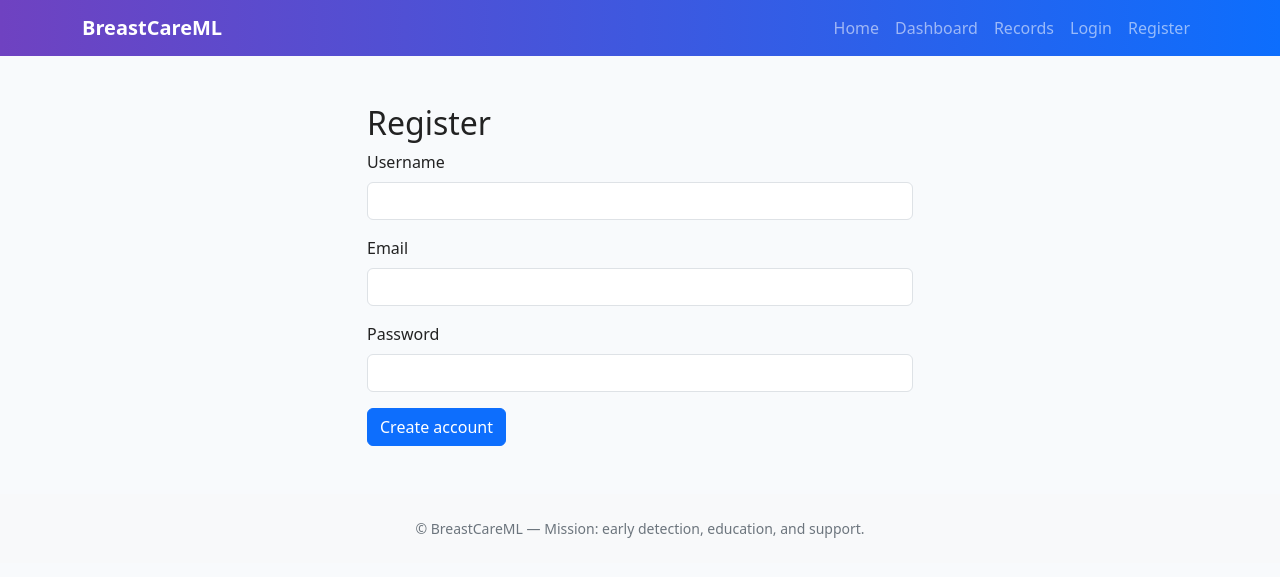
After one commit to andpeacemyself-coder/breast-cancer-ml, a FastAPI app: page /register in a window 1280 px wide. The commit adds this page. Shown: the top 577 px of the page. Run offline with FastAPI, Linux system fonts and the light colour scheme.

Commit message:
Add FastAPI landing page, auth (SQLite), dashboard and records (feature/landing-auth-dashboard)

```diff
--- a/app.py
+++ b/app.py
@@ -1,81 +1,149 @@
+from fastapi import FastAPI, Request, Form, Depends
+from fastapi.responses import RedirectResponse
+from fastapi.staticfiles import StaticFiles
+from fastapi.templating import Jinja2Templates
+from starlette.middleware.sessions import SessionMiddleware
+from sqlalchemy import Column, Integer, String, DateTime, Text, ForeignKey
+from sqlalchemy.orm import declarative_base, relationship, sessionmaker
+from sqlalchemy import create_engine
+from passlib.context import CryptContext
+from datetime import datetime
 import os
 
-from flask import Flask, render_template, request
-import joblib
-import numpy as np
+BASE_DIR = os.path.dirname(__file__)
+DATABASE_URL = os.getenv("DATABASE_URL", f"sqlite:///{os.path.join(BASE_DIR, 'db.sqlite3')}")
+SECRET_KEY = os.getenv("SECRET_KEY", "dev-secret-key-change-me")
 
-app = Flask(__name__)
+app = FastAPI()
+app.add_middleware(SessionMiddleware, secret_key=SECRET_KEY)
+app.mount("/static", StaticFiles(directory="static"), name="static")
 
-# Resolve the model path relative to this file so the app works no matter
-# which directory the server is launched from.
-BASE_DIR = os.path.dirname(os.path.abspath(__file__))
-MODEL_PATH = os.path.join(BASE_DIR, 'cancer_model.pkl')
+templates = Jinja2Templates(directory="templates")
 
-# The 30 cell-measurement features, in the exact order the model was trained on.
-FEATURE_NAMES = [
-    'radius_mean', 'texture_mean', 'perimeter_mean', 'area_mean', 'smoothness_mean',
-    'compactness_mean', 'concavity_mean', 'concave points_mean', 'symmetry_mean', 'fractal_dimension_mean',
-    'radius_se', 'texture_se', 'perimeter_se', 'area_se', 'smoothness_se',
-    'compactness_se', 'concavity_se', 'concave points_se', 'symmetry_se', 'fractal_dimension_se',
-    'radius_worst', 'texture_worst', 'perimeter_worst', 'area_worst', 'smoothness_worst',
-    'compactness_worst', 'concavity_worst', 'concave points_worst', 'symmetry_worst', 'fractal_dimension_worst',
-]
+# Database setup
+Base = declarative_base()
+engine = create_engine(DATABASE_URL, connect_args={"check_same_thread": False})
+SessionLocal = sessionmaker(autocommit=False, autoflush=False, bind=engine)
 
-# Load the trained model once at startup, failing loudly with a clear message
-# rather than crashing with an opaque traceback if the file is missing/corrupt.
-try:
-    model = joblib.load(MODEL_PATH)
-    print(f"[startup] Loaded model from {MODEL_PATH}")
-except Exception as exc:  # noqa: BLE001 - surface any load failure clearly
-    model = None
-    print(f"[startup] WARNING: could not load model at {MODEL_PATH}: {exc}")
+pwd_context = CryptContext(schemes=["bcrypt"], deprecated="auto")
 
+class User(Base):
+    __tablename__ = "users"
+    id = Column(Integer, primary_key=True, index=True)
+    username = Column(String(80), unique=True, nullable=False)
+    email = Column(String(120), unique=True, nullable=False)
+    password_hash = Column(String(200), nullable=False)
+    created_at = Column(DateTime, default=datetime.utcnow)
+    records = relationship("Record", back_populates="owner")
 
-@app.route('/')
-def home():
-    return render_template('index.html')
+    def verify_password(self, password: str) -> bool:
+        return pwd_context.verify(password, self.password_hash)
 
+class Record(Base):
+    __tablename__ = "records"
+    id = Column(Integer, primary_key=True, index=True)
+    user_id = Column(Integer, ForeignKey("users.id"), nullable=False)
+    test_input = Column(Text, nullable=False)
+    result = Column(Text, nullable=True)
+    created_at = Column(DateTime, default=datetime.utcnow)
+    owner = relationship("User", back_populates="records")
 
-@app.route('/predict', methods=['POST'])
-def predict():
-    if model is None:
-        return render_template(
-            'index.html',
-            prediction_text="Error: model not loaded. Ensure cancer_model.pkl is in the app root.",
-        )
+# Create tables
+Base.metadata.create_all(bind=engine)
 
+# Helpers
+def get_db():
+    db = SessionLocal()
     try:
-        # Read every feature, convert to float, and build a (1, 30) array.
-        input_data = [float(request.form[feat]) for feat in FEATURE_NAMES]
-        features_array = np.array([input_data], dtype=float)  # shape (1, 30)
+        yield db
+    finally:
+        db.close()
 
-        prediction = model.predict(features_array)[0]
+def get_current_user(request: Request, db=None):
+    user_id = request.session.get("user_id")
+    if not user_id:
+        return None
+    return db.query(User).filter(User.id == user_id).first()
 
-        # Model outputs 'M'/'B'; also tolerate a numeric convention (1 == malignant).
-        if prediction == 'M' or prediction == 1:
-            result_text = "Malignant (M)"
-        else:
-            result_text = "Benign (B)"
+# Routes
+@app.get("/")
+def index(request: Request):
+    # Landing page
+    return templates.TemplateResponse("index.html", {"request": request})
 
-        return render_template('index.html', prediction_text=result_text)
+@app.get("/register")
+def register_get(request: Request):
+    return templates.TemplateResponse("register.html", {"request": request, "errors": []})
 
-    except KeyError as exc:
-        return render_template(
-            'index.html',
-            prediction_text=f"Error: missing feature value for {exc}.",
-        )
-    except ValueError:
-        return render_template(
-            'index.html',
-            prediction_text="Error: all 30 features must be valid numbers.",
-        )
-    except Exception as exc:  # noqa: BLE001 - last-resort guard for the request
-        return render_template('index.html', prediction_text=f"Error in prediction: {exc}")
+@app.post("/register")
+def register_post(request: Request, username: str = Form(...), email: str = Form(...), password: str = Form(...), db=Depends(get_db)):
+    errors = []
+    if len(username) < 3:
+        errors.append("Username must be at least 3 characters")
+    if "@" not in email or len(email) < 5:
+        errors.append("Enter a valid email address")
+    if len(password) < 6:
+        errors.append("Password must be at least 6 characters")
+    if db.query(User).filter((User.username == username) | (User.email == email)).first():
+        errors.append("User with that username or email already exists")
+    if errors:
+        return templates.TemplateResponse("register.html", {"request": request, "errors": errors})
+    user = User(username=username, email=email, password_hash=pwd_context.hash(password))
+    db.add(user)
+    db.commit()
+    db.refresh(user)
+    request.session["user_id"] = user.id
+    return RedirectResponse(url="/dashboard", status_code=303)
 
+@app.get("/login")
+def login_get(request: Request):
+    return templates.TemplateResponse("login.html", {"request": request, "error": None})
 
-if __name__ == '__main__':
-    # Port 5000 is reserved/occupied on many Windows 11 setups (Hyper-V/WSL2
-    # dynamic reservations -> WinError 10013), so default to 5001 and allow an
-    # override via the PORT environment variable.
-    port = int(os.environ.get('PORT', 5001))
-    app.run(debug=True, port=port)
+@app.post("/login")
+def login_post(request: Request, username: str = Form(...), password: str = Form(...), db=Depends(get_db)):
+    user = db.query(User).filter((User.username == username) | (User.email == username)).first()
+    if not user or not user.verify_password(password):
+        return templates.TemplateResponse("login.html", {"request": request, "error": "Invalid credentials"})
+    request.session["user_id"] = user.id
+    return RedirectResponse(url="/dashboard", status_code=303)
+
+@app.get("/logout")
+def logout(request: Request):
+    request.session.clear()
+    return RedirectResponse(url="/", status_code=303)
+
+@app.get("/dashboard")
+def dashboard(request: Request, db=Depends(get_db)):
+    user = get_current_user(request, db)
+    if not user:
+        return RedirectResponse(url="/login", status_code=303)
+    return templates.TemplateResponse("dashboard.html", {"request": request, "user": user})
+
+@app.get("/records")
+def records_get(request: Request, db=Depends(get_db)):
+    user = get_current_user(request, db)
+    if not user:
+        return RedirectResponse(url="/login", status_code=303)
+    records = db.query(Record).filter(Record.user_id == user.id).order_by(Record.created_at.desc()).all()
+    return templates.TemplateResponse("records.html", {"request": request, "user": user, "records": records, "errors": []})
+
+@app.post("/records")
+def records_post(request: Request, test_input: str = Form(...), result: str = Form(None), db=Depends(get_db)):
+    user = get_current_user(request, db)
+    if not user:
+        return RedirectResponse(url="/login", status_code=303)
+    errors = []
+    if not test_input or len(test_input.strip()) < 3:
+        errors.append("Test input must be at least 3 characters")
+    if errors:
+        records = db.query(Record).filter(Record.user_id == user.id).order_by(Record.created_at.desc()).all()
+        return templates.TemplateResponse("records.html", {"request": request, "user": user, "records": records, "errors": errors})
+    record = Record(user_id=user.id, test_input=test_input.strip(), result=(result or ""))
+    db.add(record)
+    db.commit()
+    return RedirectResponse(url="/records", status_code=303)
+
+# Simple startup message
+@app.on_event("startup")
+def startup_event():
+    print("FastAPI app initialized. Visit / to see the landing page.")
--- /dev/null
+++ b/static/css/style.css
@@ -0,0 +1,5 @@
+/* Basic custom styles for the landing page */
+body { background: #f8fafc; color: #222; }
+.navbar-brand { font-weight: 700; }
+.bg-primary { background: linear-gradient(90deg,#6f42c1,#0d6efd) !important; }
+footer { color: #6c757d; }
--- /dev/null
+++ b/templates/base.html
@@ -0,0 +1,45 @@
+<!DOCTYPE html>
+<html lang="en">
+  <head>
+    <meta charset="utf-8" />
+    <meta name="viewport" content="width=device-width, initial-scale=1" />
+    <title>Breast Cancer ML - Detect & Educate</title>
+    <link href="https://cdn.jsdelivr.net/npm/bootstrap@5.3.2/dist/css/bootstrap.min.css" rel="stylesheet">
+    <link rel="stylesheet" href="/static/css/style.css">
+  </head>
+  <body>
+    <nav class="navbar navbar-expand-lg navbar-dark bg-primary">
+      <div class="container">
+        <a class="navbar-brand" href="/">BreastCareML</a>
+        <button class="navbar-toggler" type="button" data-bs-toggle="collapse" data-bs-target="#navbarSupportedContent" aria-controls="navbarSupportedContent" aria-expanded="false" aria-label="Toggle navigation">
+          <span class="navbar-toggler-icon"></span>
+        </button>
+        <div class="collapse navbar-collapse" id="navbarSupportedContent">
+          <ul class="navbar-nav ms-auto mb-2 mb-lg-0">
+            <li class="nav-item"><a class="nav-link" href="/">Home</a></li>
+            <li class="nav-item"><a class="nav-link" href="/dashboard">Dashboard</a></li>
+            <li class="nav-item"><a class="nav-link" href="/records">Records</a></li>
+            {% if request.session.get('user_id') %}
+            <li class="nav-item"><a class="nav-link" href="/logout">Logout</a></li>
+            {% else %}
+            <li class="nav-item"><a class="nav-link" href="/login">Login</a></li>
+            <li class="nav-item"><a class="nav-link" href="/register">Register</a></li>
+            {% endif %}
+          </ul>
+        </div>
+      </div>
+    </nav>
+
+    <main class="container my-5">
+      {% block content %}{% endblock %}
+    </main>
+
+    <footer class="bg-light py-4 mt-5">
+      <div class="container text-center small">
+        © {{ year }} BreastCareML — Mission: early detection, education, and support.
+      </div>
+    </footer>
+
+    <script src="https://cdn.jsdelivr.net/npm/bootstrap@5.3.2/dist/js/bootstrap.bundle.min.js"></script>
+  </body>
+</html>
--- /dev/null
+++ b/templates/register.html
@@ -0,0 +1,32 @@
+{% extends "base.html" %}
+{% block content %}
+<div class="row justify-content-center">
+  <div class="col-md-6">
+    <h2>Register</h2>
+    {% if errors %}
+      <div class="alert alert-danger">
+        <ul>
+        {% for e in errors %}
+          <li>{{ e }}</li>
+        {% endfor %}
+        </ul>
+      </div>
+    {% endif %}
+    <form method="post" novalidate>
+      <div class="mb-3">
+        <label class="form-label">Username</label>
+        <input required minlength="3" name="username" class="form-control" />
+      </div>
+      <div class="mb-3">
+        <label class="form-label">Email</label>
+        <input required type="email" name="email" class="form-control" />
+      </div>
+      <div class="mb-3">
+        <label class="form-label">Password</label>
+        <input required minlength="6" type="password" name="password" class="form-control" />
+      </div>
+      <button class="btn btn-primary" type="submit">Create account</button>
+    </form>
+  </div>
+</div>
+{% endblock %}
```
Also changed, not shown: requirements.txt (+6 -4 lines), templates/dashboard.html (added, +20 -0 lines), templates/index.html (+36 -62 lines), templates/login.html (added, +22 -0 lines), templates/records.html (added, +46 -0 lines), README.md, 1 other file.
